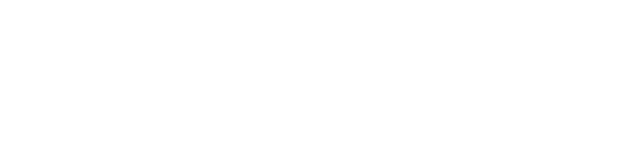
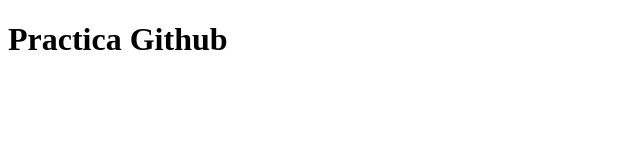
Before and after one commit to derpito8909/practicaGithub, a plain HTML site: page index.html in a window 1280 px wide. Shown: the whole page, without its empty margins (0-640 px from the left). Drawn offline with Linux system fonts and the light colour scheme.

Commit message:
agregar contenido

```diff
--- a/index.html
+++ b/index.html
@@ -12,7 +12,7 @@
 
     </header>
     <main>
-
+        <h1>Practica Github</h1>
     </main>
 </body>
 
```
